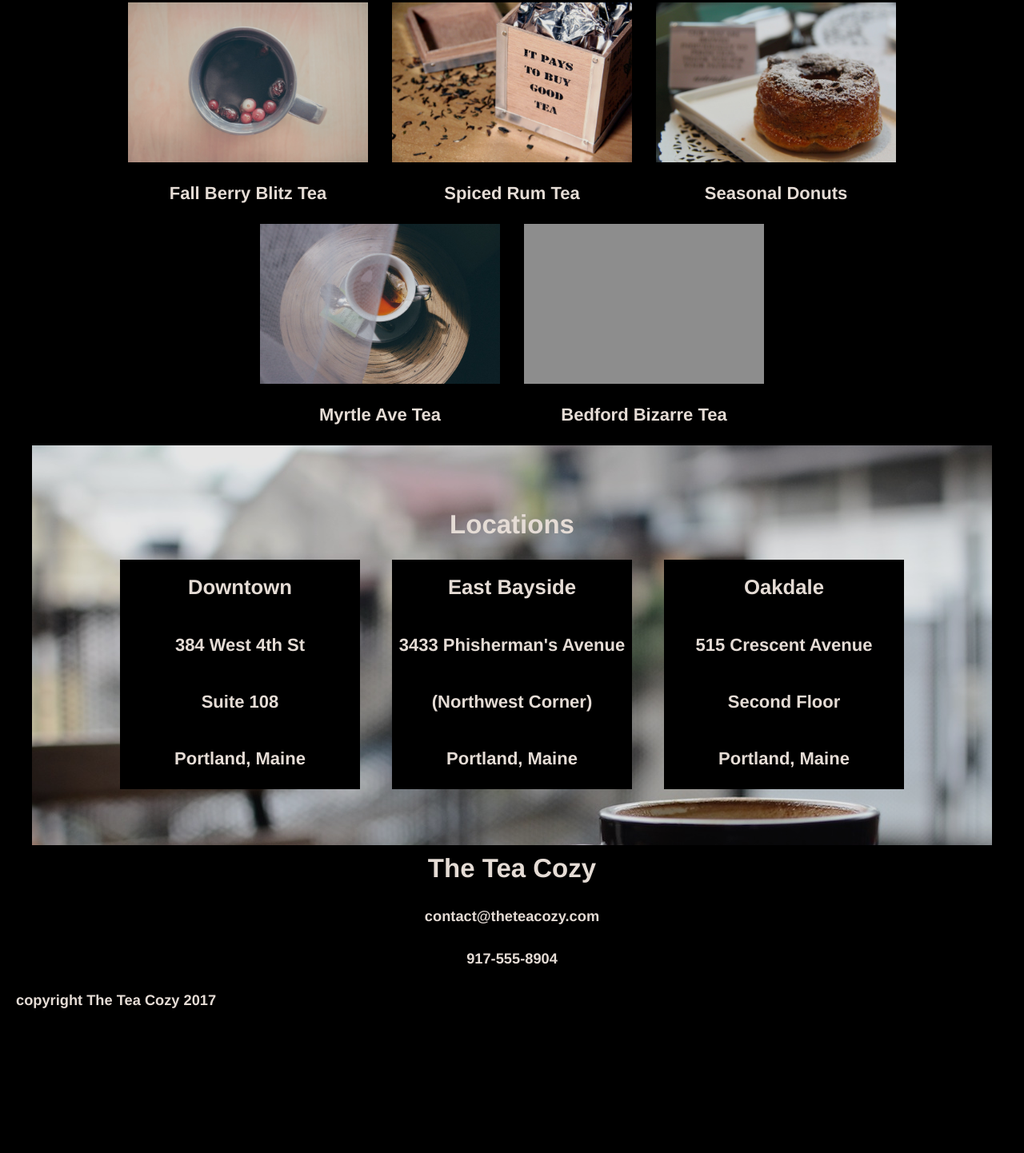
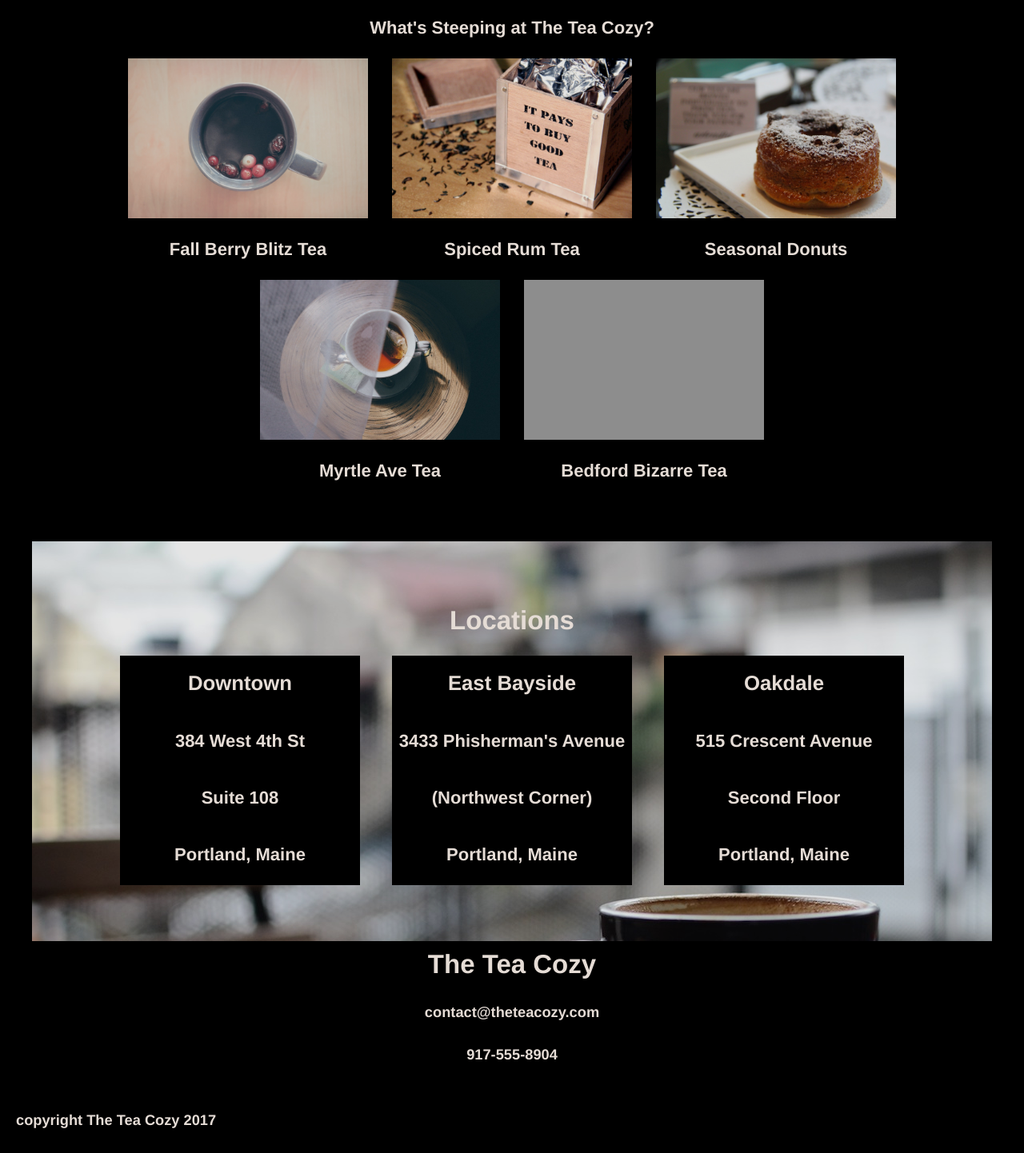
Before and after one commit to aaronjsnyder/tea-cozy, a plain HTML site: page index.html in a window 1280 px wide. Shown: the part 896-2338 px from the top of the page at 80% size. Before the commit the page ends 2189 px from the top, so only its background shows below. Drawn offline with Linux system fonts and the light colour scheme; grey boxes are pictures that could not be loaded.

Commit message:
Format styling

```diff
--- a/resources/css/style.css
+++ b/resources/css/style.css
@@ -83,6 +83,7 @@ header nav {
   flex-direction: column;
   justify-content: center;
   width: 1000px;
+  margin: 70px auto 50px auto;
 }
 
 .teas {
@@ -135,4 +136,5 @@ header nav {
 .copyright {
   text-align: left;
   padding-left: 20px;
+  margin-top: 60px;
 }
```
